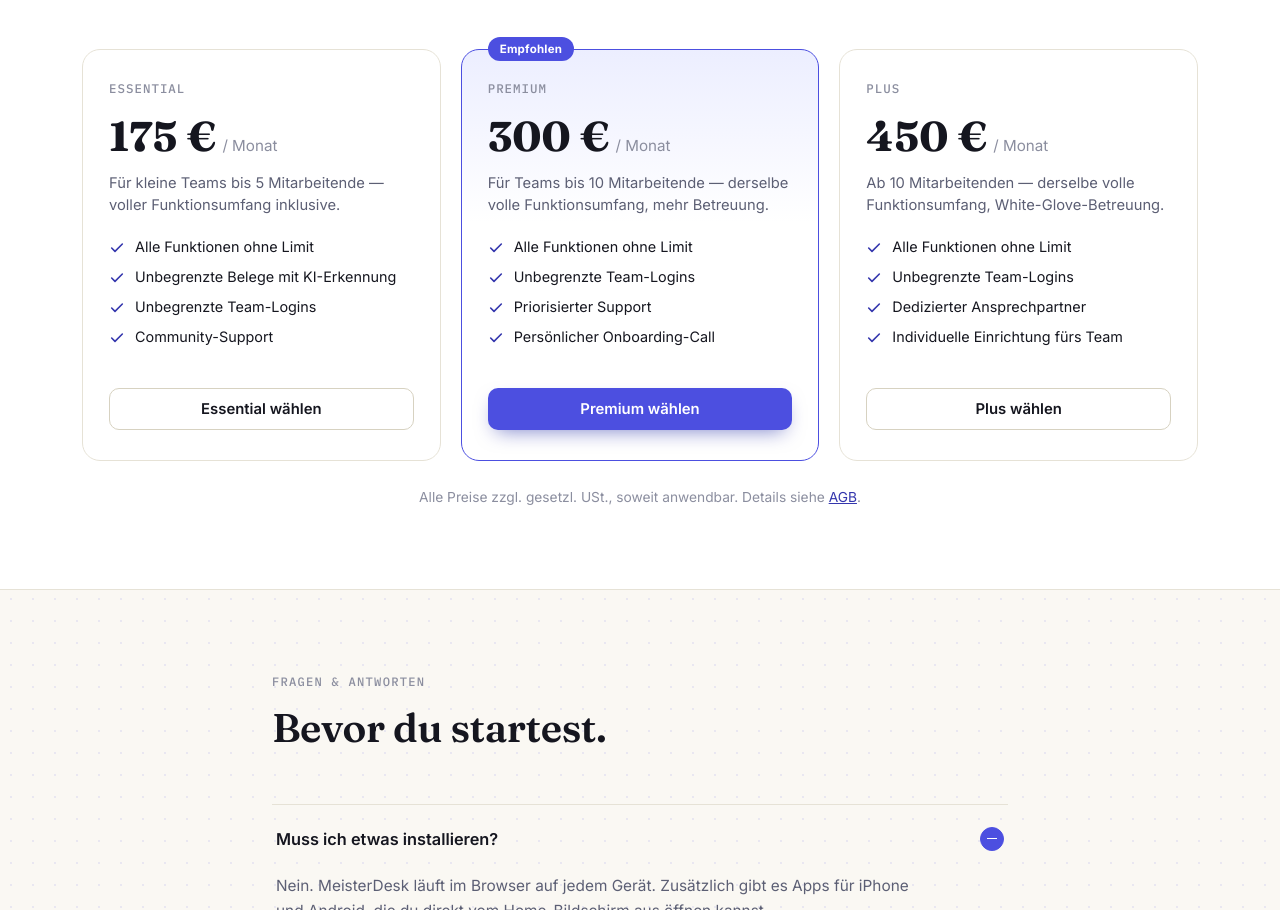
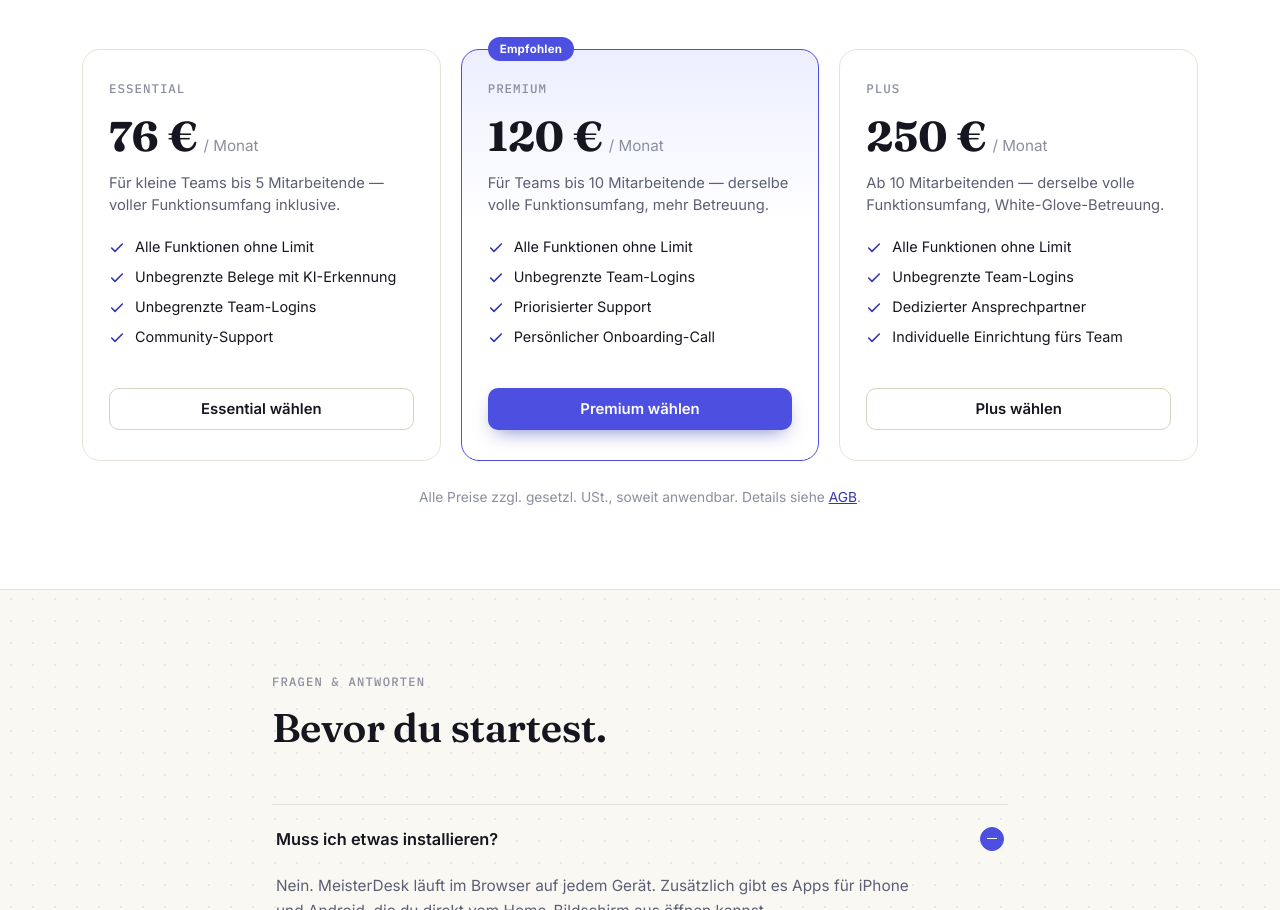
Before and after one commit to fhgztjnghnfxn/meisterdesk-website, a website: page index.html in a window 1280 px wide. Shown: the part 6166-7076 px from the top of the page. Drawn offline with Linux system fonts and the light colour scheme.

Commit message:
Preise aktualisieren: Essential 76€, Premium 120€, Plus 250€

```diff
--- a/index.html
+++ b/index.html
@@ -1665,7 +1665,7 @@
       <div class="price-grid reveal reveal-stagger">
         <div class="price-card" style="--i:0">
           <span class="price-name mono">Essential</span>
-          <div class="price-amount"><span class="n mono">175&nbsp;€</span><span class="u">/ Monat</span></div>
+          <div class="price-amount"><span class="n mono">76&nbsp;€</span><span class="u">/ Monat</span></div>
           <p class="price-desc">Für kleine Teams bis 5 Mitarbeitende — voller Funktionsumfang inklusive.</p>
           <ul class="price-list">
             <li><svg width="16" height="16" viewBox="0 0 24 24" fill="none" stroke="currentColor" stroke-width="2.4" stroke-linecap="round" stroke-linejoin="round"><path d="M20 6 9 17l-5-5"/></svg>Alle Funktionen ohne Limit</li>
@@ -1679,7 +1679,7 @@
         <div class="price-card featured" style="--i:1">
           <span class="price-badge">Empfohlen</span>
           <span class="price-name mono">Premium</span>
-          <div class="price-amount"><span class="n mono">300&nbsp;€</span><span class="u">/ Monat</span></div>
+          <div class="price-amount"><span class="n mono">120&nbsp;€</span><span class="u">/ Monat</span></div>
           <p class="price-desc">Für Teams bis 10 Mitarbeitende — derselbe volle Funktionsumfang, mehr Betreuung.</p>
           <ul class="price-list">
             <li><svg width="16" height="16" viewBox="0 0 24 24" fill="none" stroke="currentColor" stroke-width="2.4" stroke-linecap="round" stroke-linejoin="round"><path d="M20 6 9 17l-5-5"/></svg>Alle Funktionen ohne Limit</li>
@@ -1692,7 +1692,7 @@
 
         <div class="price-card" style="--i:2">
           <span class="price-name mono">Plus</span>
-          <div class="price-amount"><span class="n mono">450&nbsp;€</span><span class="u">/ Monat</span></div>
+          <div class="price-amount"><span class="n mono">250&nbsp;€</span><span class="u">/ Monat</span></div>
           <p class="price-desc">Ab 10 Mitarbeitenden — derselbe volle Funktionsumfang, White-Glove-Betreuung.</p>
           <ul class="price-list">
             <li><svg width="16" height="16" viewBox="0 0 24 24" fill="none" stroke="currentColor" stroke-width="2.4" stroke-linecap="round" stroke-linejoin="round"><path d="M20 6 9 17l-5-5"/></svg>Alle Funktionen ohne Limit</li>
```
